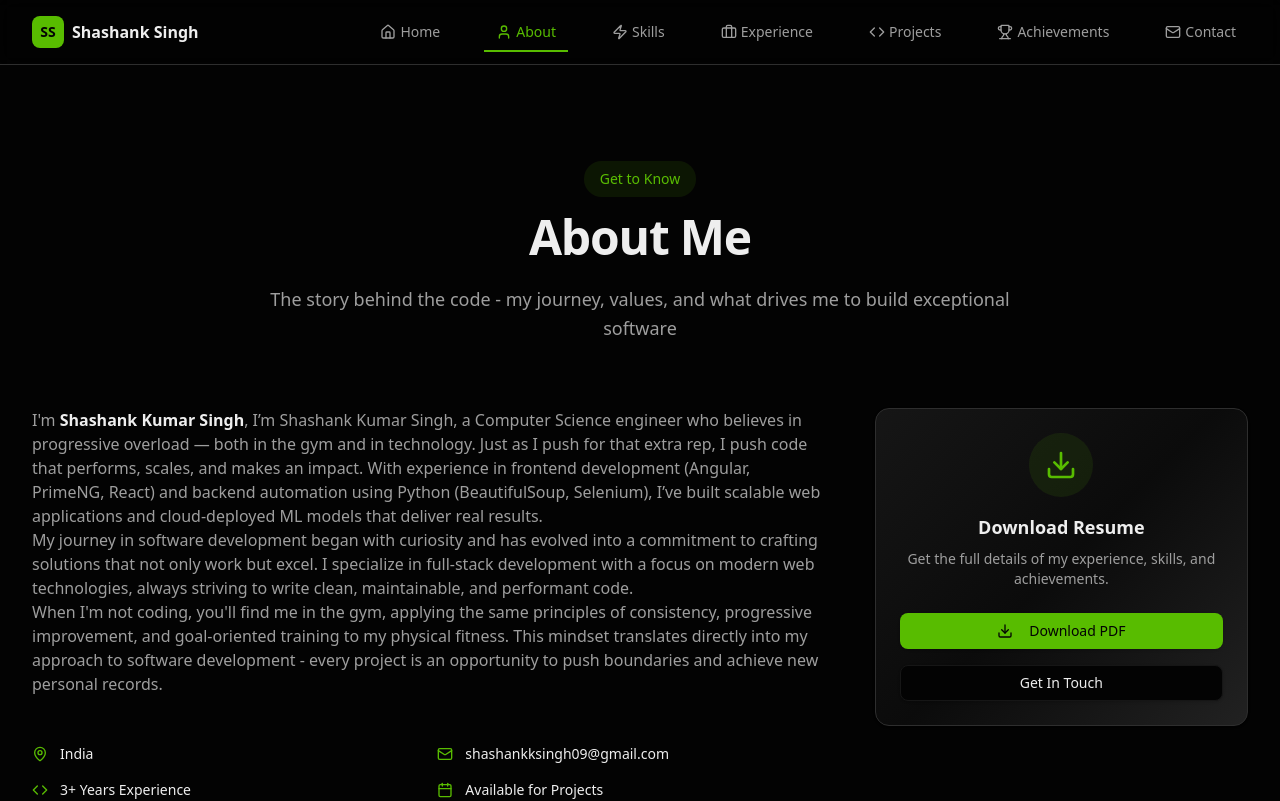
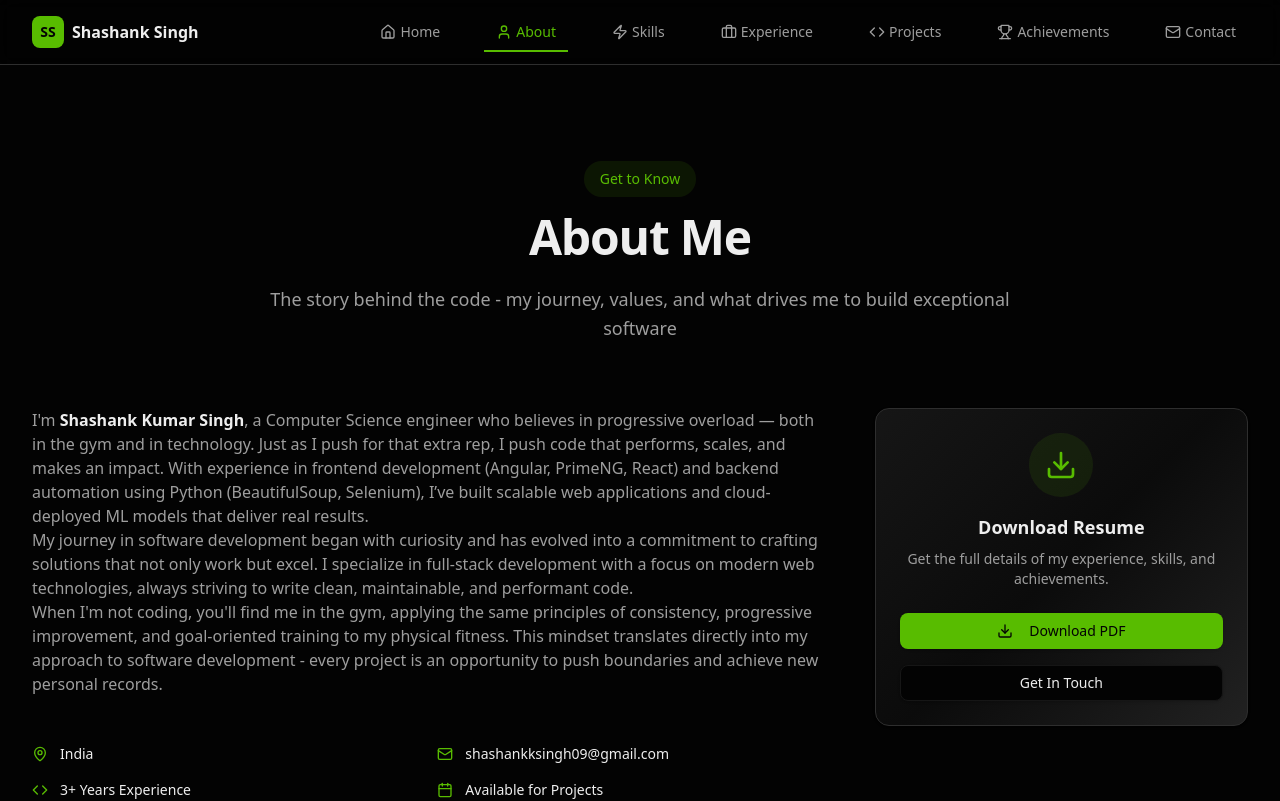
Before and after one commit to Shashank-Singh03/Personal-Portfolio, a Next.js app: page /about in a window 1280 px wide. Shown: the top 801 px of the page. Built offline with nearby package versions, Linux system fonts and the light colour scheme.

Commit message:
lint temp fix in vercel

```diff
--- a/app/(site)/about/page.tsx
+++ b/app/(site)/about/page.tsx
@@ -77,7 +77,7 @@ export default function About() {
             <div className="prose prose-lg max-w-none text-muted-foreground">
               <p>
                 I&apos;m <strong className="text-foreground">{siteConfig.name}</strong>,
-                I’m Shashank Kumar Singh, a Computer Science engineer who believes in progressive overload — both in the gym and in technology.
+                a Computer Science engineer who believes in progressive overload — both in the gym and in technology.
                 Just as I push for that extra rep, I push code that performs, scales, and makes an impact. With experience in frontend development (Angular, PrimeNG, React) and backend automation using Python (BeautifulSoup, Selenium),
                 I’ve built scalable web applications and cloud-deployed ML models that deliver real results.
               </p>
--- a/content/achievements.ts
+++ b/content/achievements.ts
@@ -20,7 +20,6 @@ const achievements: Achievement[] = [
     date: "2024-12-29",
     category: "certification",
     icon: "aws",
-    link: "https://aws.amazon.com/certification/certified-developer-associate/",
     metric: {
       value: "Foundation",
       label: "AWS Certification",
--- a/eslint.config.mjs
+++ b/eslint.config.mjs
@@ -16,7 +16,7 @@ const eslintConfig = [
   ...compat.extends("next/core-web-vitals", "next/typescript"),
   {
     rules: {
-      "@typescript-eslint/no-unused-vars": ["error", { argsIgnorePattern: "^_" }],
+      "@typescript-eslint/no-unused-vars": ["warn", { argsIgnorePattern: "^_" }],
       "@typescript-eslint/explicit-function-return-type": "off",
       "@typescript-eslint/no-explicit-any": "warn",
       "react-hooks/exhaustive-deps": "warn",
```
